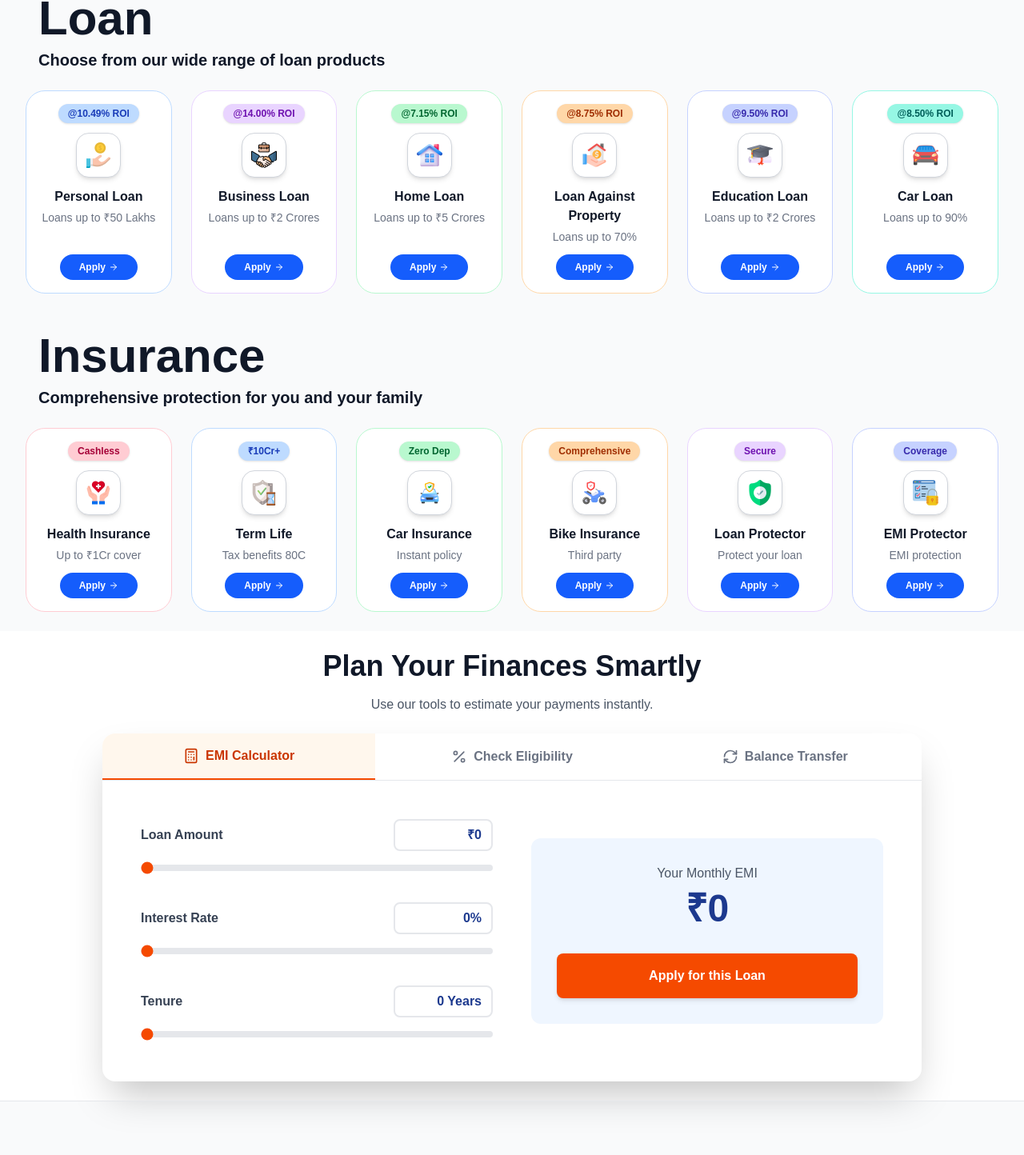
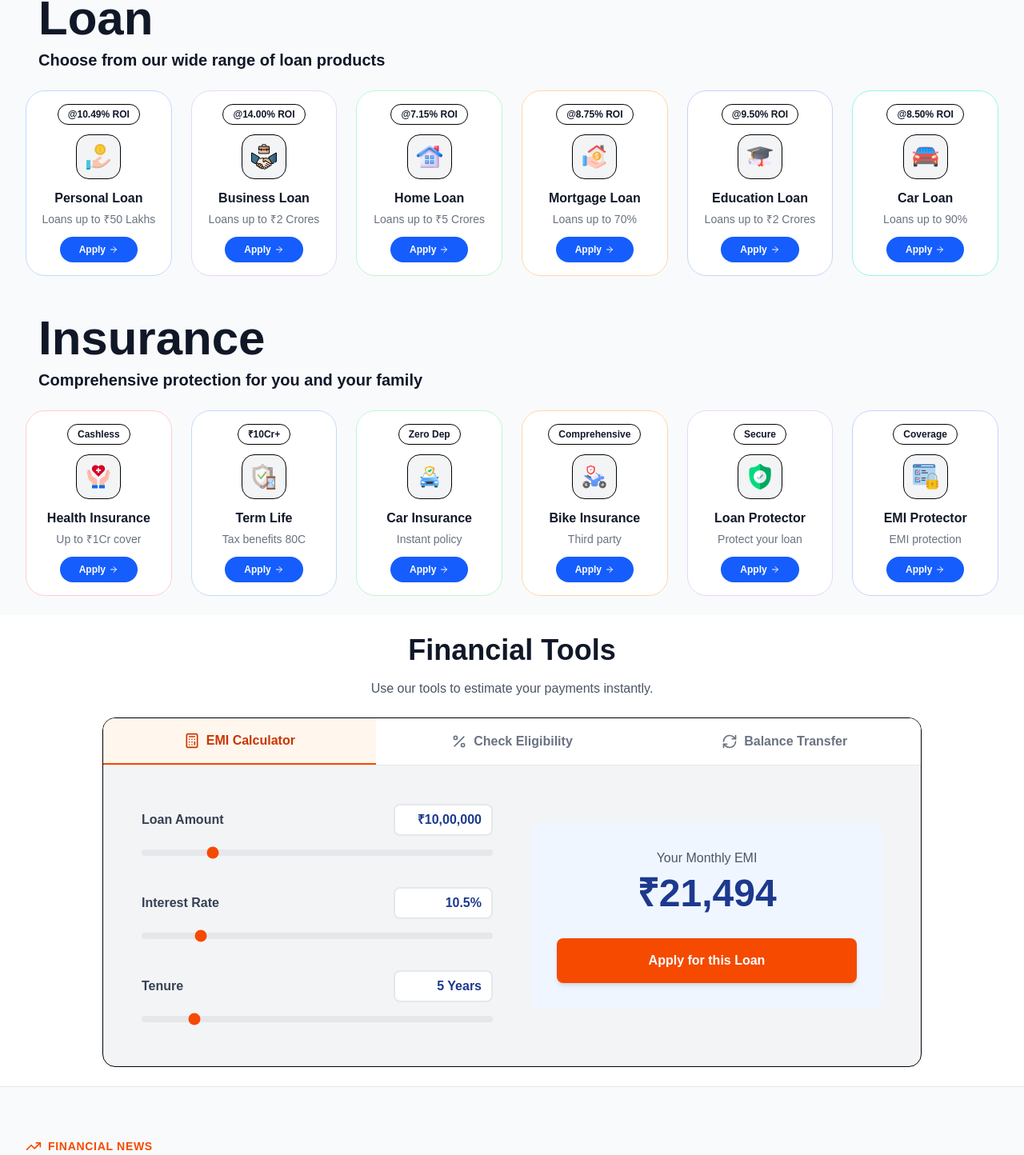
Before and after one commit to neerajk001/loan-sarathi, a Next.js app: page / in a window 1280 px wide. Shown: the part 711-2155 px from the top of the page at 80% size. Built offline with nearby package versions, Linux system fonts and the light colour scheme; no server answers; the database is empty.

Commit message:
ui simplified

```diff
--- a/src/app/calculator/page.tsx
+++ b/src/app/calculator/page.tsx
@@ -864,7 +864,7 @@ const DetailedCalculatorContent = () => {
           <div className="bg-white p-1 rounded-xl shadow-sm border border-gray-200 inline-flex overflow-x-auto max-w-full">
             <button
               onClick={() => setActiveTab('emi')}
-              className={`flex items-center gap-2 px-6 py-3 rounded-lg text-sm font-bold transition-all whitespace-nowrap ${
+              className={`flex items-center gap-2 px-6 py-6 rounded-lg text-sm font-bold transition-all whitespace-nowrap ${
                 activeTab === 'emi'
                   ? 'bg-blue-900 text-white shadow-md'
                   : 'text-gray-500 hover:text-blue-900 hover:bg-blue-50'
@@ -875,7 +875,7 @@ const DetailedCalculatorContent = () => {
             </button>
             <button
               onClick={() => setActiveTab('eligibility')}
-              className={`flex items-center gap-2 px-6 py-3 rounded-lg text-sm font-bold transition-all whitespace-nowrap ${
+              className={`flex items-center gap-2 px-6 py-6 rounded-lg text-sm font-bold transition-all whitespace-nowrap ${
                 activeTab === 'eligibility'
                   ? 'bg-blue-900 text-white shadow-md'
                   : 'text-gray-500 hover:text-blue-900 hover:bg-blue-50'
@@ -886,7 +886,7 @@ const DetailedCalculatorContent = () => {
             </button>
             <button
               onClick={() => setActiveTab('balance')}
-              className={`flex items-center gap-2 px-6 py-3 rounded-lg text-sm font-bold transition-all whitespace-nowrap ${
+              className={`flex items-center gap-2 px-6 py-6 rounded-lg text-sm font-bold transition-all whitespace-nowrap ${
                 activeTab === 'balance'
                   ? 'bg-blue-900 text-white shadow-md'
                   : 'text-gray-500 hover:text-blue-900 hover:bg-blue-50'
@@ -897,7 +897,7 @@ const DetailedCalculatorContent = () => {
             </button>
             <button
               onClick={() => setActiveTab('part-payment')}
-              className={`flex items-center gap-2 px-6 py-3 rounded-lg text-sm font-bold transition-all whitespace-nowrap ${
+              className={`flex items-center gap-2 px-6 py-6 rounded-lg text-sm font-bold transition-all whitespace-nowrap ${
                 activeTab === 'part-payment'
                   ? 'bg-blue-900 text-white shadow-md'
                   : 'text-gray-500 hover:text-blue-900 hover:bg-blue-50'
--- a/src/components/ApplicationForm.tsx
+++ b/src/components/ApplicationForm.tsx
@@ -450,11 +450,11 @@ const ApplicationForm = ({ loanType = 'personal' }: ApplicationFormProps) => {
       </div>
 
       {/* Form Content */}
-      <div className="flex-1 overflow-y-auto p-4 md:p-12 bg-white">
+      <div className="flex-1 overflow-y-auto p-4 md:p-6 bg-white">
 
         {/* Step 1: Personal Details */}
         {showPersonalDetails && (
-          <div className="space-y-5 max-w-4xl mx-auto pb-20">
+          <div className="space-y-5 max-w-4xl mx-auto pb-8">
             <div className="flex items-center justify-between border-b border-gray-100 pb-4">
               <div>
                 <h3 className="text-2xl font-bold text-gray-900">{isBusinessLoan || isHomeLoan || isLAP ? 'Basic Details' : 'Personal Details'}</h3>
@@ -577,7 +577,7 @@ const ApplicationForm = ({ loanType = 'personal' }: ApplicationFormProps) => {
 
         {/* Step 2: Employment Info */}
         {showEmploymentInfo && (
-          <div className="space-y-5 max-w-4xl mx-auto pb-20">
+          <div className="space-y-5 max-w-4xl mx-auto pb-8">
             <div className="flex items-center justify-between border-b border-gray-100 pb-4">
               <div>
                 <h3 className="text-2xl font-bold text-gray-900">Employment Info</h3>
@@ -694,7 +694,7 @@ const ApplicationForm = ({ loanType = 'personal' }: ApplicationFormProps) => {
 
         {/* Step 3 (Business Only): Business Details */}
         {showBusinessDetails && (
-          <div className="space-y-5 max-w-4xl mx-auto pb-20">
+          <div className="space-y-5 max-w-4xl mx-auto pb-8">
             <div className="flex items-center justify-between border-b border-gray-100 pb-4">
               <div>
                 <h3 className="text-2xl font-bold text-gray-900">Business Details</h3>
@@ -799,7 +799,7 @@ const ApplicationForm = ({ loanType = 'personal' }: ApplicationFormProps) => {
 
         {/* Step 3 (Home Loan Only): Property Details */}
         {showPropertyDetails && (
-          <div className="space-y-5 max-w-4xl mx-auto pb-20">
+          <div className="space-y-5 max-w-4xl mx-auto pb-8">
             <div className="flex items-center justify-between border-b border-gray-100 pb-4">
               <div>
                 <h3 className="text-2xl font-bold text-gray-900">Property Details</h3>
@@ -898,7 +898,7 @@ const ApplicationForm = ({ loanType = 'personal' }: ApplicationFormProps) => {
 
         {/* Step 3 (LAP Only): Property Info */}
         {showLAPDetails && (
-          <div className="space-y-5 max-w-4xl mx-auto pb-20">
+          <div className="space-y-5 max-w-4xl mx-auto pb-8">
             <div className="flex items-center justify-between border-b border-gray-100 pb-4">
               <div>
                 <h3 className="text-2xl font-bold text-gray-900">Property Info</h3>
@@ -1076,7 +1076,7 @@ const ApplicationForm = ({ loanType = 'personal' }: ApplicationFormProps) => {
 
         {/* Step 3: Vehicle Details (Car Loan) */}
         {showCarDetails && (
-          <div className="space-y-5 max-w-4xl mx-auto pb-20">
+          <div className="space-y-5 max-w-4xl mx-auto pb-8">
             <div className="flex items-center justify-between border-b border-gray-100 pb-4">
               <div>
                 <h3 className="text-2xl font-bold text-gray-900">Vehicle Details</h3>
@@ -1220,7 +1220,7 @@ const ApplicationForm = ({ loanType = 'personal' }: ApplicationFormProps) => {
 
         {/* Step 3: Education Details (Education Loan) */}
         {isEducationLoan && currentStep === 3 && (
-          <div className="space-y-5 max-w-4xl mx-auto pb-20">
+          <div className="space-y-5 max-w-4xl mx-auto pb-8">
             <div className="flex items-center justify-between border-b border-gray-100 pb-4">
               <div>
                 <h3 className="text-2xl font-bold text-gray-900">Education Details</h3>
@@ -1332,7 +1332,7 @@ const ApplicationForm = ({ loanType = 'personal' }: ApplicationFormProps) => {
 
         {/* Step 3/4: Loan Requirement */}
         {showLoanRequirement && (
-          <div className="space-y-5 max-w-4xl mx-auto pb-20">
+          <div className="space-y-5 max-w-4xl mx-auto pb-8">
             <div className="flex items-center justify-between border-b border-gray-100 pb-4">
               <div>
                 <h3 className="text-2xl font-bold text-gray-900">Loan Requirement</h3>
--- a/src/components/Calculator.tsx
+++ b/src/components/Calculator.tsx
@@ -7,22 +7,22 @@ import { formatCurrency } from '@/lib/utils';
 const Calculator = () => {
   const [activeTab, setActiveTab] = useState<'emi' | 'eligibility' | 'balance'>('emi');
 
-  // EMI State
-  const [amount, setAmount] = useState(0);
-  const [rate, setRate] = useState(0);
-  const [years, setYears] = useState(0);
+  // EMI State - Default: 10 Lakhs, 10.5%, 5 years
+  const [amount, setAmount] = useState(1000000);
+  const [rate, setRate] = useState(10.5);
+  const [years, setYears] = useState(5);
   const [emi, setEmi] = useState(0);
 
-  // Eligibility State
-  const [income, setIncome] = useState(0);
-  const [existingEmi, setExistingEmi] = useState(0);
+  // Eligibility State - Default: 50k income, 10k existing EMI
+  const [income, setIncome] = useState(50000);
+  const [existingEmi, setExistingEmi] = useState(10000);
   const [eligibleAmount, setEligibleAmount] = useState(0);
 
-  // Balance Transfer State
-  const [btIncome, setBtIncome] = useState(0);
-  const [outstanding, setOutstanding] = useState(0);
-  const [btExistingEmi, setBtExistingEmi] = useState(0);
-  const [btTenure, setBtTenure] = useState(1);
+  // Balance Transfer State - Default: 50k income, 5L outstanding, 10k existing EMI, 5 years
+  const [btIncome, setBtIncome] = useState(50000);
+  const [outstanding, setOutstanding] = useState(500000);
+  const [btExistingEmi, setBtExistingEmi] = useState(10000);
+  const [btTenure, setBtTenure] = useState(5);
 
   // BT Results
   const [btMaxEmi, setBtMaxEmi] = useState(0);
@@ -93,11 +93,11 @@ const Calculator = () => {
     <div id="calculators" className="py-6 bg-white">
       <div className="max-w-7xl mx-auto px-4 sm:px-6 lg:px-8">
         <div className="text-center mb-6">
-          <h2 className="text-3xl font-bold text-gray-900 sm:text-4xl">Plan Your Finances Smartly</h2>
+          <h2 className="text-3xl font-bold text-gray-900 sm:text-4xl">Financial Tools</h2>
           <p className="mt-4 text-gray-600">Use our tools to estimate your payments instantly.</p>
         </div>
 
-        <div className="max-w-5xl mx-auto bg-white rounded-2xl shadow-2xl overflow-hidden">
+        <div className="max-w-5xl mx-auto bg-gray-100 rounded-2xl border border-black overflow-hidden">
           {/* Tabs */}
           <div className="flex border-b border-gray-200 overflow-x-auto">
             <button
--- a/src/components/InsuranceApplicationForm.tsx
+++ b/src/components/InsuranceApplicationForm.tsx
@@ -296,11 +296,11 @@ const InsuranceApplicationForm = ({ insuranceType = 'health' }: InsuranceApplica
       </div>
 
       {/* Form Content */}
-      <div className="flex-1 overflow-y-auto p-4 md:p-12 bg-white">
+      <div className="flex-1 overflow-y-auto p-4 md:p-6 bg-white">
 
         {/* Step 1: Basic Details */}
         {showBasicDetails && (
-          <div className="space-y-6 max-w-2xl mx-auto pb-20">
+          <div className="space-y-6 max-w-2xl mx-auto pb-8">
             <div className="border-b border-gray-100 pb-4">
               <h3 className="text-2xl font-bold text-gray-900">Basic Details</h3>
               <p className="text-gray-500 text-sm mt-1">
@@ -554,7 +554,7 @@ const InsuranceApplicationForm = ({ insuranceType = 'health' }: InsuranceApplica
 
         {/* Step 2: Review & Submit */}
         {showReview && (
-          <div className="space-y-6 max-w-2xl mx-auto pb-20">
+          <div className="space-y-6 max-w-2xl mx-auto pb-8">
             <div className="text-center mb-8">
               <div className={`w-20 h-20 rounded-full flex items-center justify-center mx-auto animate-bounce mb-4 ${
                 formDetails.color === 'rose' ? 'bg-rose-100' :
--- a/src/components/InsuranceProducts.tsx
+++ b/src/components/InsuranceProducts.tsx
@@ -123,19 +123,12 @@ const InsuranceProducts = () => {
               }`}
             >
               {/* Top Tag */}
-              <div className={`px-3 py-1 rounded-full text-[10px] md:text-xs font-bold mb-3 shadow-sm ${
-                product.color === 'blue' ? 'bg-blue-200 text-blue-800' :
-                product.color === 'green' ? 'bg-green-200 text-green-800' :
-                product.color === 'orange' ? 'bg-orange-200 text-orange-800' :
-                product.color === 'purple' ? 'bg-purple-200 text-purple-800' :
-                product.color === 'indigo' ? 'bg-indigo-200 text-indigo-800' :
-                'bg-rose-200 text-rose-800'
-              }`}>
+              <div className="px-3 py-1 rounded-full text-[10px] md:text-xs font-bold mb-3 bg-white border border-black text-gray-900">
                 {product.tag}
               </div>
 
               {/* Icon Box */}
-              <div className="w-14 h-14 rounded-2xl flex items-center justify-center mb-3 transition-transform duration-300 group-hover:scale-110 shadow-md bg-white border border-gray-300">
+              <div className="w-14 h-14 rounded-2xl flex items-center justify-center mb-3 transition-transform duration-300 group-hover:scale-110 bg-gray-100 border border-black">
                 <Image
                   src={product.iconPath}
                   alt={product.title}
--- a/src/components/Products.tsx
+++ b/src/components/Products.tsx
@@ -108,7 +108,7 @@ const Products = () => {
     {
       id: 'loan-against-property',
       slug: 'loan-against-property',
-      title: 'Loan Against Property',
+      title: 'Mortgage Loan',
       defaultSubtitle: 'Up to 70%',
       defaultTag: '@8.75% ROI',
       iconPath: '/card-logo/LAP (2).png',
@@ -184,21 +184,14 @@ const Products = () => {
               }`}
             >
               {/* Top Tag - Interest Rate (ROI) */}
-              <div className={`px-3 py-1 rounded-full text-[10px] md:text-xs font-bold mb-3 shadow-sm ${
-                product.color === 'blue' ? 'bg-blue-200 text-blue-800' :
-                product.color === 'purple' ? 'bg-purple-200 text-purple-800' :
-                product.color === 'green' ? 'bg-green-200 text-green-800' :
-                product.color === 'orange' ? 'bg-orange-200 text-orange-800' :
-                product.color === 'indigo' ? 'bg-indigo-200 text-indigo-800' :
-                'bg-teal-200 text-teal-800'
-              }`}>
+              <div className="px-3 py-1 rounded-full text-[10px] md:text-xs font-bold mb-3 bg-white border border-black text-gray-900">
                 {loading ? '...' : (loanProductsData[product.slug]?.interestRate
                   ? extractROI(loanProductsData[product.slug].interestRate)
                   : product.defaultTag)}
               </div>
 
               {/* Icon Box */}
-              <div className="w-14 h-14 rounded-2xl flex items-center justify-center mb-3 transition-transform duration-300 group-hover:scale-110 shadow-md bg-white border border-gray-300">
+              <div className="w-14 h-14 rounded-2xl flex items-center justify-center mb-3 transition-transform duration-300 group-hover:scale-110 bg-gray-100 border border-black">
                 <Image
                   src={product.iconPath}
                   alt={product.title}
```
Also changed, not shown: src/components/Navbar.tsx (+26 -25 lines).
